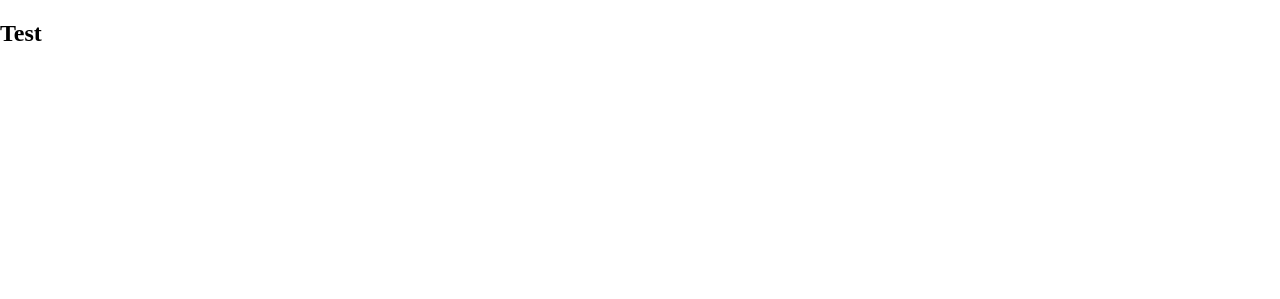
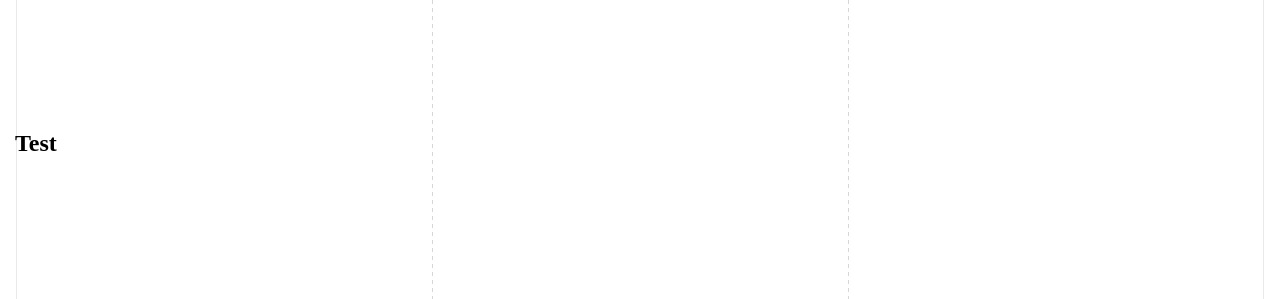
Before and after one commit to EricSuppe/Solaris_Esports_eV, a React (Create React App) app in the folder frontend/: page / in a window 1280 px wide. Shown: the top 299 px of the page. Built offline with nearby package versions, Linux system fonts and the light colour scheme.

Commit message:
section template

```diff
--- a/frontend/src/App.js
+++ b/frontend/src/App.js
@@ -3,9 +3,6 @@ import { BrowserRouter as Router, Routes, Route } from "react-router-dom";
 import { CircularProgress } from '@mui/material';
 import "./styles/style.css"
 import "./styles/variables.css"
-import getScrollbarWidth from './scripts/init/getScrollbarWidth';
-import getPreferedLanguage from './scripts/init/getPreferedLanguage';
-import getPreferedTheme from './scripts/init/getPreferedTheme';
 const Home = lazy(() => import('./pages/home/Home'));
 
 function App() {
@@ -13,13 +10,13 @@ function App() {
   /* initalizes the apps important configs */
   useEffect(() => {
     getScrollbarWidth();
+    getPreferedTheme();
     getPreferedLanguage();
-    getPreferedTheme();
   },[])
 
   return (
     <React.Fragment>
-      <div className='CRA__config--root' data-script-target={`init`}>
+      <div className='CRA__config--root'>
         <Suspense fallback={<CircularProgress/>}>
           <Router>
             <Routes>
@@ -33,3 +30,31 @@ function App() {
 }
 
 export default App;
+
+function getScrollbarWidth() {
+  //creating invisible container
+  const outer = document.createElement('div');
+  outer.style.visibility = 'hidden';
+  outer.style.overflow = 'scroll';
+  outer.style.msOverflowStyle = 'scrollbar';
+  document.body.appendChild(outer);
+  //creating inner element and placing it in the container
+  const inner = document.createElement('div');
+  outer.appendChild(inner);
+  //calculating difference between container's full width and the child width
+  const scrollbarWidth = (outer.offsetWidth - inner.offsetWidth);
+  //removing temporary elements from the DOM
+  outer.parentNode.removeChild(outer);
+  //save width
+  document.querySelector("html").style = `--scrollbarWidth: ${scrollbarWidth}px`
+}
+
+function getPreferedTheme() {
+  const prefTheme = "Dark"
+  document.querySelector(".CRA__config--root").classList.add(`theme--${prefTheme}`)
+}
+
+function getPreferedLanguage() {
+  const prefLanguage = "de"
+  document.querySelector("html").lang = `${prefLanguage}`
+}
--- a/frontend/src/components/common/Guides.jsx
+++ b/frontend/src/components/common/Guides.jsx
@@ -1,15 +1,15 @@
 import React from 'react'
+import "./guides.css"
 
 export default function Guides() {
 
     return (
-        <div className="Guides" aria-hidden={"true"}>
-            <div className="Guides__container">
-                <div className="Guides__guide"></div>
-                <div className="Guides__guide"></div>
-                <div className="Guides__guide"></div>
-                <div className="Guides__guide"></div>
-                <div className="Guides__guide"></div>
+        <div className="Background__guides" aria-hidden={"true"}>
+            <div className="Background__guidesContainer">
+                <div className="Background__guide"></div>
+                <div className="Background__guide"></div>
+                <div className="Background__guide"></div>
+                <div className="Background__guide"></div>
             </div>
         </div>
     )
--- /dev/null
+++ b/frontend/src/components/common/guides.css
@@ -0,0 +1,36 @@
+.Background__guides {
+    position: absolute;
+    height: 100%;
+    width: 100%;
+    inset: 0;
+    padding: 0 var(--gutterWidth);
+    pointer-events: none;
+}
+.Background__guidesContainer {
+    position: relative;
+    display: grid;
+    grid: 1fr/repeat(var(--gridColumnCount),1fr);
+    max-width: var(--layoutWidth);
+    height: 100%;
+    margin: 0 auto;
+}
+.Background__guide {
+    width: 1px;
+    background: linear-gradient(180deg, var(--guideDashedColor), var(--guideDashedColor) 50%, transparent 0, transparent);
+    background-size: var(--guideDashedSize);
+}
+.Background__guide:first-of-type,
+.Background__guide:last-of-type {
+    background: var(--guideSolidColor);
+}
+@media (max-width: 899px) {
+    .Background__guide:nth-of-type(2) {
+        display: none;
+    }
+}
+.Background__guide:last-of-type {
+    position: absolute;
+    top: 0;
+    right: 0;
+    height: 100%;
+}
--- a/frontend/src/components/templates/SectionTemplate.jsx
+++ b/frontend/src/components/templates/SectionTemplate.jsx
@@ -1,11 +1,12 @@
 import React from 'react'
 import propTypes from "prop-types"
 import Guides from '../common/Guides'
+import "./sectionTemplate.css"
 
 export default function SectionTemplate(props) {
     return (
         <React.Fragment>
-            <section className={`Section--${props.hasGuides ? "hasGuides" : "skippingGuides"} Section__${props.label}`} data-section-id={`${props.sectionID}`}>
+            <section className={`Section Section--${props.hasGuides ? "hasGuides" : "skippingGuides"} Section__${props.label}`} data-section-id={`${props.sectionID}`}>
                 <div className="Section__masked">
                     <div className="Section__backgroundMask">
                         <div className="Section__background">
@@ -13,8 +14,8 @@ export default function SectionTemplate(props) {
                         </div>
                     </div>
                     <div className="Section__contentMask">
-                        <div className="Section__layout">
-                            <div className="Section__LayoutContainer">
+                        <div className="Section__layoutContainer">
+                            <div className="Section__layout">
                                 {props.children}
                             </div>
                         </div>
--- /dev/null
+++ b/frontend/src/components/templates/sectionTemplate.css
@@ -0,0 +1,57 @@
+.Section {
+    /* padding */
+    --sectionPaddingMin: 72;
+    --sectionPaddingSmallMax: 72;
+    --sectionPaddingNormalMax: 110;
+    --sectionPaddingLargeMax: 128;
+    --sectionPaddingMax: var(--sectionPaddingNormalMax);
+    --sectionPaddingTopMax: var(--sectionPaddingMax);
+    --sectionBottomTopMax: var(--sectionPaddingMax);
+
+    --sectionPaddingTop: calc(var(--sectionPaddingMin)*1px);
+    --sectionPaddingBottom: calc(var(--sectionPaddingMin)*1px);
+
+    --sectionOverflow: hidden;
+    --sectionBackgroundOverflow: visible;
+}
+@media (min-width: 1112px) {
+    .Section {
+        --sectionPaddingTop: calc(var(--sectionPaddingTopMax)*1px);
+        --sectionBottomTop: calc(var(--sectionPaddingBottomMax)*1px);
+    }
+}
+.Section.Section--paddingSmall {
+    --sectionPaddingMax: var(--sectionPaddingSmallMax);
+}
+.Section.Section--paddingLarge {
+    --sectionPaddingMax: var(--sectionPaddingLargeMax);
+}
+.Section__masked {
+    overflow: var(--sectionOverflow);
+}
+.Section__backgroundMask {
+    position: absolute;
+    width: 100%;
+    height: 100%;
+    overflow: var(--sectionBackgroundOverflow);
+}
+.Section__background {
+    position: relative;
+    height: 100%;
+    width: 100%;
+    inset: 0;
+}
+.Section__contentMask {
+    position: relative;
+    z-index: 1;
+    display: flex;
+    justify-content: center;
+}
+.Section__layoutContainer {
+    width: 100%;
+    max-width: var(--layoutWidth);
+    margin: 0 auto;
+}
+.Section__layout {
+    padding: var(--sectionPaddingTop) 0 var(--sectionPaddingBottom);
+}
--- a/frontend/src/pages/home/Home.jsx
+++ b/frontend/src/pages/home/Home.jsx
@@ -1,18 +1,26 @@
+import React, { Suspense } from 'react'
 import { CircularProgress } from '@mui/material'
-import React, { Suspense } from 'react'
 import PageTemplate from '../../components/templates/PageTemplate'
 import SectionTemplate from '../../components/templates/SectionTemplate'
 
 export default function Home() {
   return (
     <React.Fragment>
-        <PageTemplate pageID={"hp"} label={"homepage"} meta={{title: "Solaris Esports | irgendnen Text"}}>
-            <Suspense fallback={<CircularProgress/>}>
-                <SectionTemplate sectionID={'hp_l'} label={"landing"} hasGuides={false}>
-                    <h1>Test</h1>
-                </SectionTemplate>
-            </Suspense>
-        </PageTemplate>
+      <PageTemplate
+        pageID={"hp"}
+        label={"homepage"}
+        meta={{ title: "Solaris Esports | irgendnen Text" }}
+      >
+        <Suspense fallback={<CircularProgress />}>
+          <SectionTemplate
+            sectionID={"hp_l"}
+            label={"landing"}
+            hasGuides={true}
+          >
+            <h1>Test</h1>
+          </SectionTemplate>
+        </Suspense>
+      </PageTemplate>
     </React.Fragment>
-  )
+  );
 }
--- a/frontend/src/scripts/init/getPreferedLanguage.jsx
+++ /dev/null
@@ -1,5 +0,0 @@
-function getPreferedLanguage() {
-    document.querySelector("html").lang = "de"
-}
-
-export default getPreferedLanguage
--- a/frontend/src/scripts/init/getPreferedTheme.jsx
+++ /dev/null
@@ -1,6 +0,0 @@
-function getPreferedTheme() {
-    const prefTheme = "Dark"
-    document.querySelector(".CRA__config--root").classList.add(`theme--${prefTheme}`)
-}
-
-export default getPreferedTheme
--- a/frontend/src/scripts/init/getScrollbarWidth.jsx
+++ /dev/null
@@ -1,24 +0,0 @@
-function getScrollbarWidth() {
-    //creating invisible container
-    const outer = document.createElement('div');
-    outer.style.visibility = 'hidden';
-    outer.style.overflow = 'scroll'; // forcing scrollbar to appear
-    outer.style.msOverflowStyle = 'scrollbar'; // needed for WinJS apps
-    document.body.appendChild(outer);
-
-    //creating inner element and placing it in the container
-    const inner = document.createElement('div');
-    outer.appendChild(inner);
-
-    //calculating difference between container's full width and the child width
-    const scrollbarWidth = (outer.offsetWidth - inner.offsetWidth);
-
-    //removing temporary elements from the DOM
-    outer.parentNode.removeChild(outer);
-
-    //save width
-    document.querySelector("html").style = `--scrollbarWidth: ${scrollbarWidth}px`
-
-}
-
-export default getScrollbarWidth
--- a/frontend/src/styles/variables.css
+++ b/frontend/src/styles/variables.css
@@ -1,15 +1,42 @@
 html {
+    /* min of space between windowborder and content */
+    --gutterWidth: 16px;
     /* initial scrollbar width => overriten by calculation ran at app render */
     --scrollbarWidth: 0px;
     /* actual width of the visibile window */
     --windowWidth: calc(100vw - var(--scrollbarWidth));
+    /* width of the content layout */
+    --layoutWidth: calc(var(--windowWidth) - var(--gutterWidth)*2);
+    --layoutWidthMax: 1250px;
+    /* padding values */
+    --paddingLayoutMin: var(--gutterWidth);
+    --paddingLayoutSmall: ;
+    --paddingLayoutMedium: ;
+    --paddingLayoutLarge: ;
+    --paddingLayoutMax: ;
+    --paddingLayoutNormal: var(--paddingLayoutMin);
+    /* gird */
+    --gridColumnCount: 2;
 }
-
+@media (min-width: 900px) {
+    html {
+        --gridColumnCount: 3;
+    }
+}
+@media (min-width: 1250px) {
+    html {
+        --layoutWidth: var(--layoutWidthMax);
+    }
+}
+:root {
+    --guideDashedSize: 1px 8px;
+}
 /* color flavor */
 .flavor--Primary {
     --accentColor: #ff5c00;
 }
-
 .theme--Dark {
     --text-color: #ffffff;
+    --guideSolidColor: rgba(97, 97, 97, 0.137);
+    --guideDashedColor: rgba(97, 97, 97, 0.255);
 }
```
